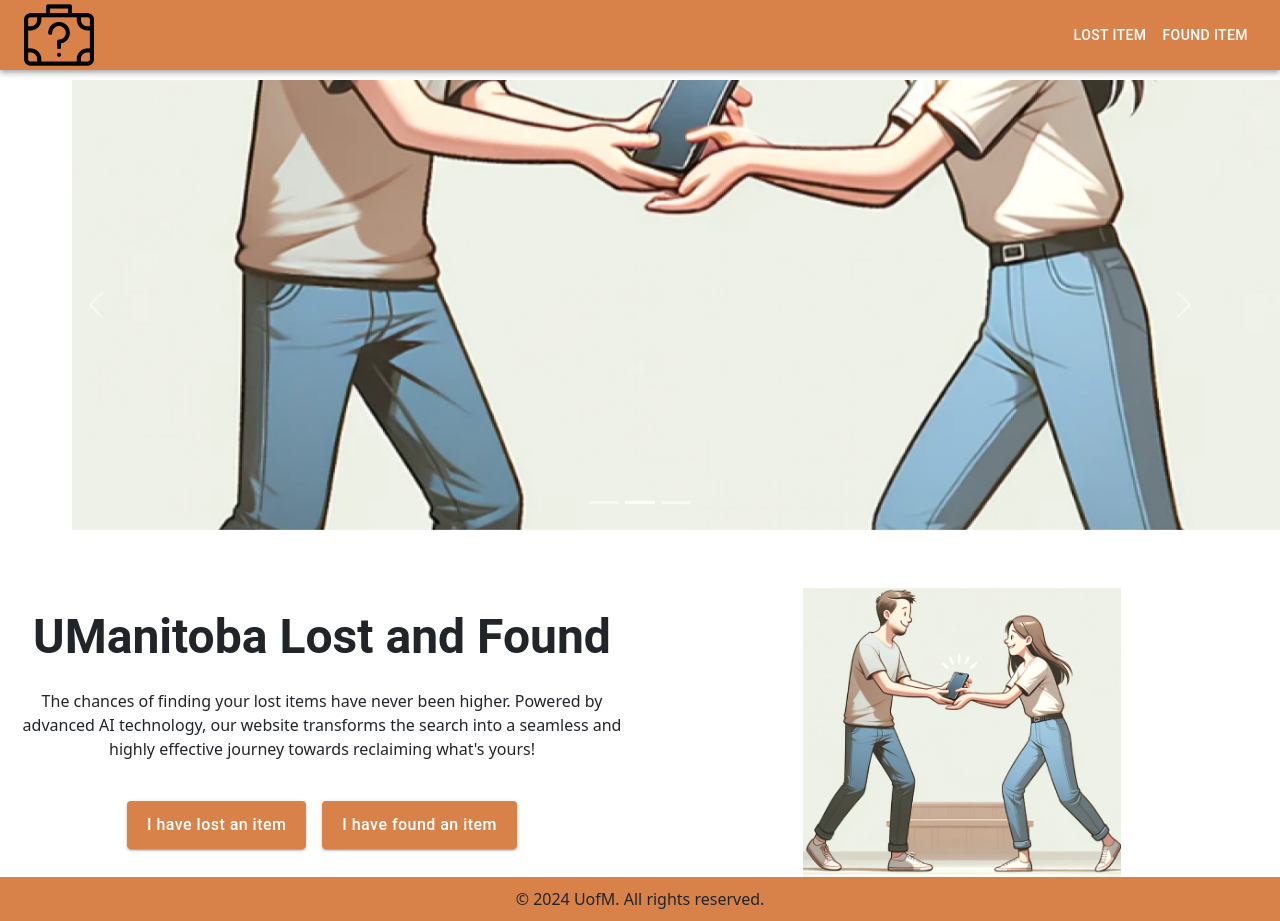
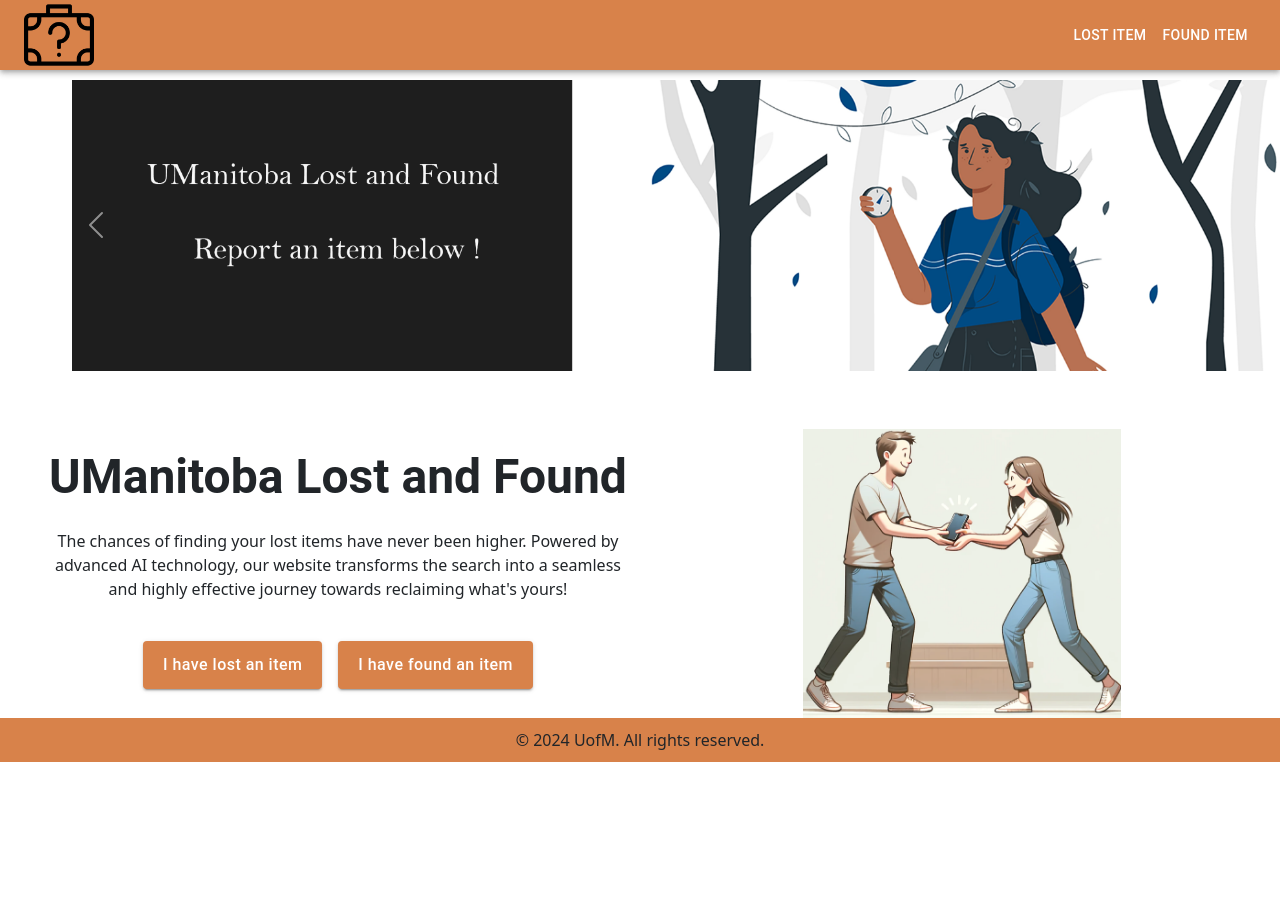
Before and after one commit to OmarEfat/UManitoba-lost-and-found, a React (Create React App) app in the folder frontend/: page / in a window 1280 px wide. After the commit the page ends 800 px from the top, so only its background shows below. Built offline with nearby package versions, Linux system fonts and the light colour scheme.

Commit message:
frontend updated

```diff
--- a/frontend/src/components/FoundItemForm.js
+++ b/frontend/src/components/FoundItemForm.js
@@ -84,7 +84,7 @@ const FoundItemForm = () => {
                   />
                 </div>
                 <Button
-                  variant="outline-secondary"
+                  variant="outline"
                   style={{ marginLeft: "8px", backgroundColor: "#D8824A" }}
                   onClick={handleUseCurrentLocation}
                 >
@@ -113,6 +113,7 @@ const FoundItemForm = () => {
             <Form.Group className="mb-3" controlId="email">
               <Form.Label>Email</Form.Label>
               <Form.Control
+                required
                 type="email"
                 name="email"
                 placeholder="Contact Email (Optional)"
--- a/frontend/src/components/LostItemForm.js
+++ b/frontend/src/components/LostItemForm.js
@@ -84,7 +84,7 @@ const FoundItemForm = () => {
                   />
                 </div>
                 <Button
-                  variant="outline-secondary"
+                  variant="outline"
                   style={{ marginLeft: "8px", backgroundColor: "#D8824A" }}
                   onClick={handleUseCurrentLocation}
                 >
--- a/frontend/src/pages/HomePage.js
+++ b/frontend/src/pages/HomePage.js
@@ -1,9 +1,10 @@
 import React from "react";
 import { Link } from "react-router-dom";
 import myImage from "../images/helping.png";
-import secondImage from "../images/3235821.jpg";
+import secondImage from "../images/carousel1.png";
 import thirdImage from "../images/business09.jpg";
 import fourthImage from "../images/cardpic.png";
+
 //MUI
 import { Grid, Typography, Button } from "@mui/material";
 import { Carousel } from "react-bootstrap";
@@ -30,9 +31,9 @@ const HomePage = () => {
           <Carousel.Item>
             <img
               className="d-block w-100"
-              src={myImage}
+              src={fourthImage}
               alt="Second slide"
-              style={{ objectFit: "cover", maxHeight: "450px", width: "100%" }}
+              style={{ objectFit: "object-fit-cover", maxHeight: "450px", width: "100%" }}
             />
           </Carousel.Item>
 
@@ -58,7 +59,7 @@ const HomePage = () => {
             display: "flex",
             flexDirection: "column",
             justifyContent: "center",
-            paddingLeft:'1em'
+            paddingLeft:'3em'
           }}
         >
           <Typography variant="h3" style={{ marginBottom: "0.5em" }} sx={{ fontWeight: 'bold' }}>
```
Also changed, not shown: frontend/src/images/carousel1.png (added), 1 other file (tests, documents, lock files or other folders).
